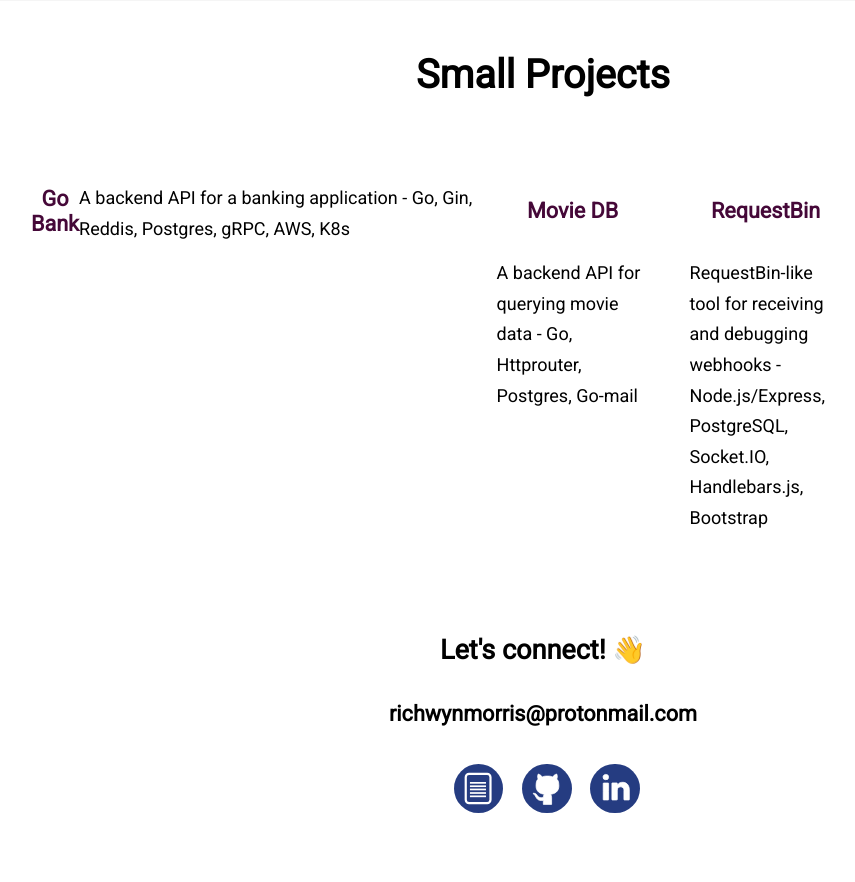
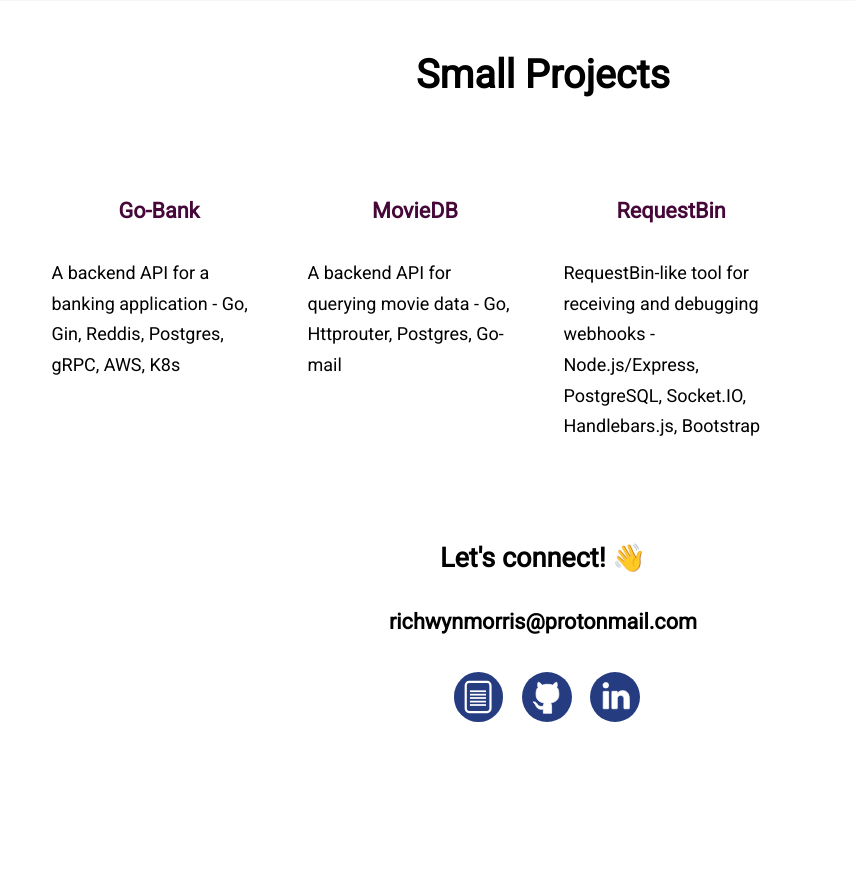
Before and after one commit to richwynmorris/richwynmorris.github.io, a PHP site: page / in a window 1280 px wide. Shown: the part 1415-2297 px from the top of the page, without its empty margins (97-952 px from the left). After the commit the page ends 2137 px from the top, so only its background shows below. Run offline with PHP 8.4, Linux system fonts and the light colour scheme.

Commit message:
reorg page

```diff
--- a/index.html
+++ b/index.html
@@ -63,12 +63,13 @@
         <h2>Small Projects</h2>
         <ul class="flexbox vert-center">
             <!-- <img src="public/assets/images/trello.png" style="image-rendering: -webkit-optimize-contrast;" alt="Screenshot of postit application" /> -->
-            <h4>Go Bank</h4>
+          <li>
+            <h4>Go-Bank</h4>
             <p>A backend API for a banking application - Go, Gin, Reddis, Postgres, gRPC, AWS, K8s</p>
           </li>
           <li>
             <!-- <img src="public/assets/images/todos.png" alt="Screenshot of todos application" /> -->
-            <h4>Movie DB</h4>
+            <h4>MovieDB</h4>
             <p> A backend API for querying movie data - Go, Httprouter, Postgres, Go-mail </p>
           </li>
           <li>
--- a/public/stylesheets/style.css
+++ b/public/stylesheets/style.css
@@ -113,6 +113,10 @@ header {
 #projects img {
   box-shadow: 0 0 25px #d2d7d3;
   width: 100%;
+}
+
+#projects > p {
+  text-align: center;
 }
 
 h4 {
```
